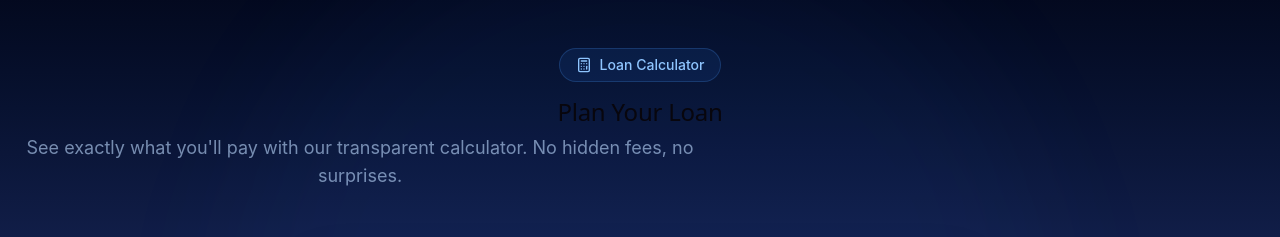
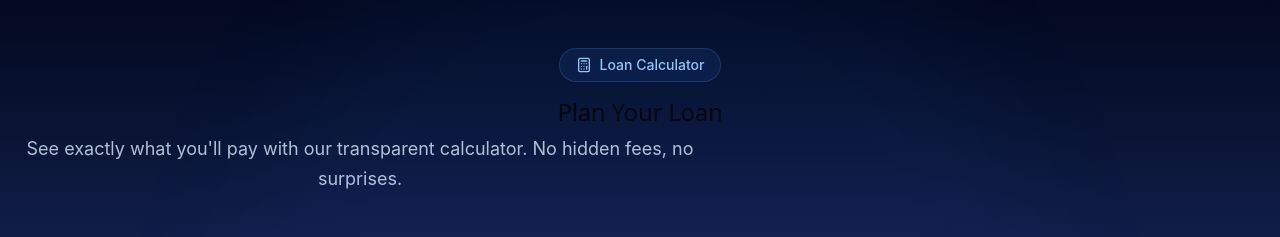
Before and after one commit to worldwideme523-gif/Loan, a React (Vite) app in the folder Frontend/: page / in a window 1280 px wide. Shown: the part 1180-1417 px from the top of the page. Built offline with nearby package versions, Linux system fonts and the light colour scheme; no server answers.

Commit message:
Fix calculator section text readability on dark background

```diff
--- a/Frontend/src/components/pages/Home.jsx
+++ b/Frontend/src/components/pages/Home.jsx
@@ -294,8 +294,8 @@ const Home = () => {
               <Calculator className="size-4" />
               Loan Calculator
             </div>
-            <h2 className="text-4xl md:text-5xl font-bold text-white mb-4">Plan Your Loan</h2>
-            <p className="text-lg text-blue-200/60 max-w-2xl mx-auto">
+            <h2 className="text-4xl md:text-5xl font-bold text-white mb-4 tracking-tight">Plan Your Loan</h2>
+            <p className="text-lg text-blue-100/80 max-w-2xl mx-auto leading-relaxed">
               See exactly what you'll pay with our transparent calculator. No hidden fees, no surprises.
             </p>
           </motion.div>
```
